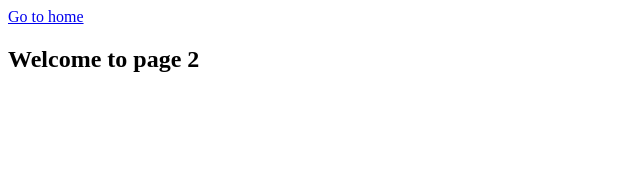
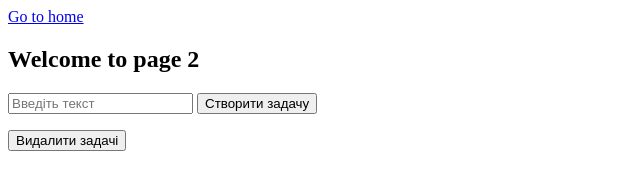
Before and after one commit to Bayronix/vite-repository, a plain HTML site: page page-2.html in a window 1280 px wide. Shown: the whole page, without its empty margins (0-640 px from the left). Drawn offline with Linux system fonts and the light colour scheme.

Commit message:
Deploying to gh-pages from @ Bayronix/vite-repository@b4a1e2071c2158fcc432bef7106f0acb11578f12 🚀

```diff
--- a/page-2.html
+++ b/page-2.html
@@ -5,11 +5,28 @@
     <meta http-equiv="X-UA-Compatible" content="IE=edge" />
     <meta name="viewport" content="width=device-width, initial-scale=1.0" />
     <title>Page 2</title>
+
   </head>
   <body>
     <section>
       <a href="./index.html">Go to home</a>
       <h1>Welcome to page 2</h1>
+      <div>
+        <form>
+          <input
+            class="input-class"
+            type="input"
+            id="text-input"
+            placeholder="Введіть текст"
+          />
+          <button class="createButton" id="create-button" type="submit">
+            Створити задачу
+          </button>
+        </form>
+      </div>
+      <ul></ul>
+      <button class="deleteButton" id="delete-button">Видалити задачі</button>
     </section>
+    <script src="./js/page-2.js"></script>
   </body>
 </html>
```
Also changed, not shown: page-3.html (+2 -0 lines).
